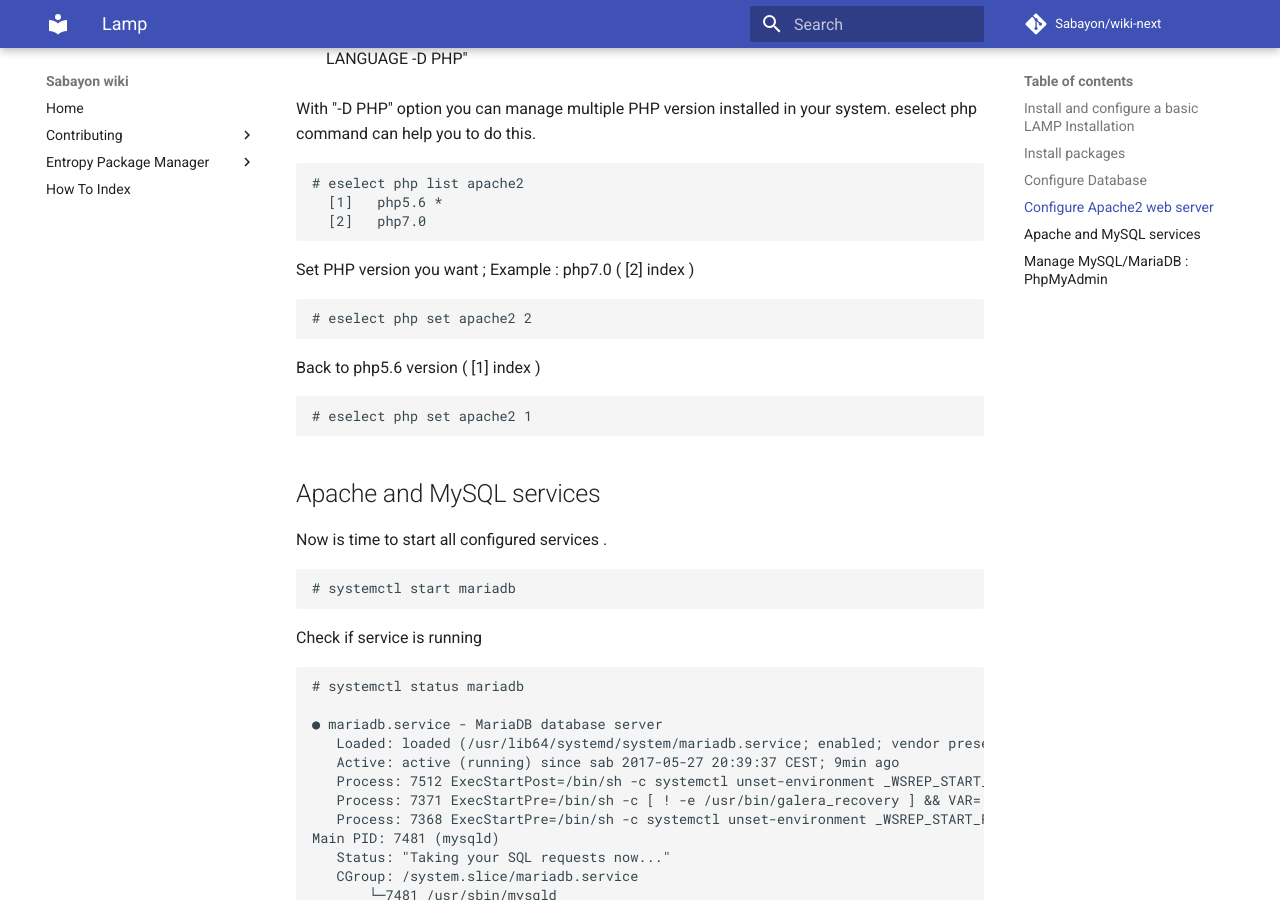
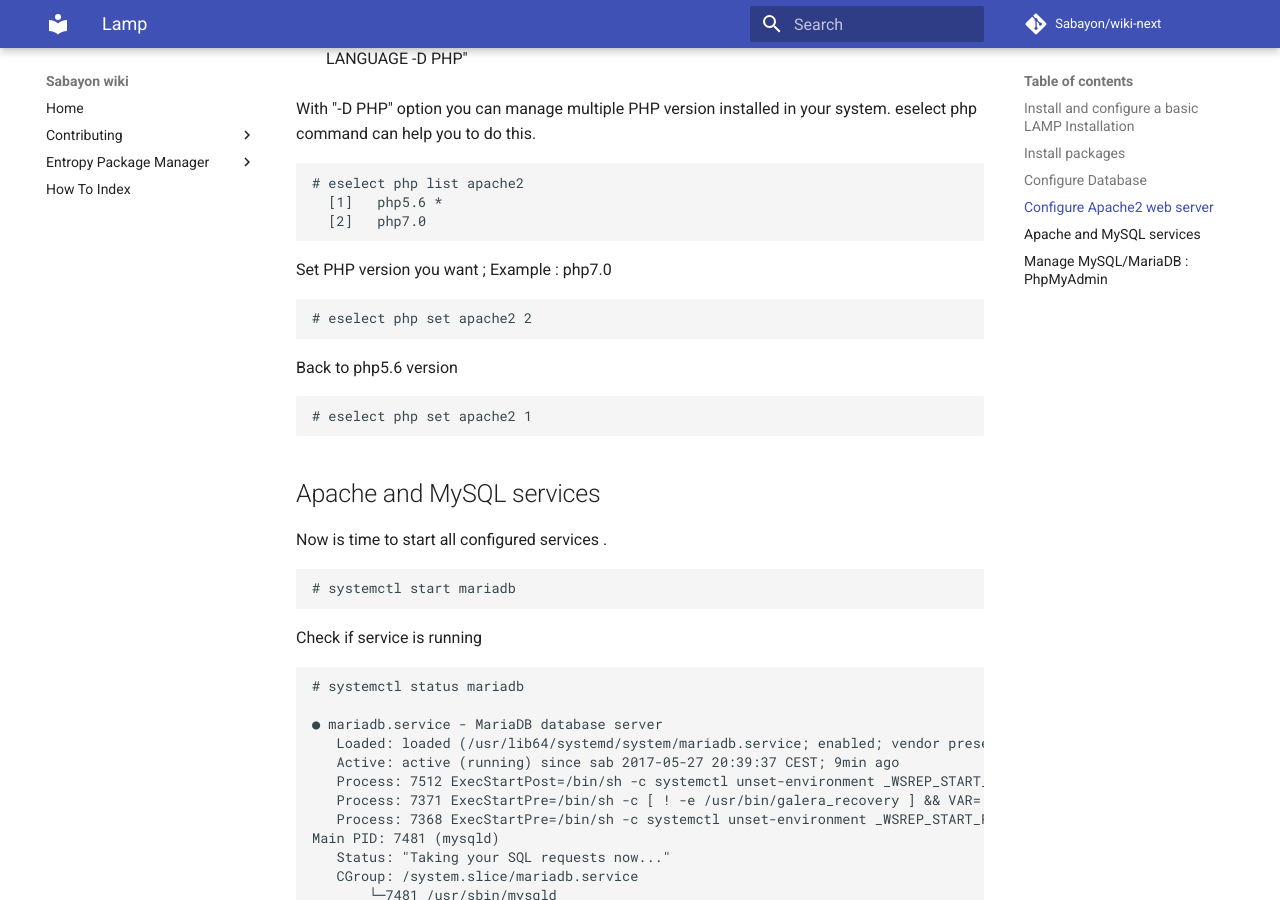
Before and after one commit to Sabayon/wiki-next, an MkDocs documentation site: the page built from docs/articles/lamp.md, in a window 1280 px wide and 900 px high, scrolled down 2666 px. Built offline with MkDocs 1.6.1 and Material for MkDocs 9.7.7, drawn with Linux system fonts in a browser that asks for light colours; comment, search, counter and statistics services are not loaded; old or Windows-style settings are respelled for this version of MkDocs.

Commit message:
Update lamp.md

```diff
--- a/docs/articles/lamp.md
+++ b/docs/articles/lamp.md
@@ -104,11 +104,11 @@
       [1]   php5.6 *
       [2]   php7.0
 
-Set PHP version you want ; Example : php7.0 ( [2] index )
+Set PHP version you want ; Example : php7.0
 
     # eselect php set apache2 2
 
-Back to php5.6 version ( [1] index )
+Back to php5.6 version
 
     # eselect php set apache2 1
 
```
